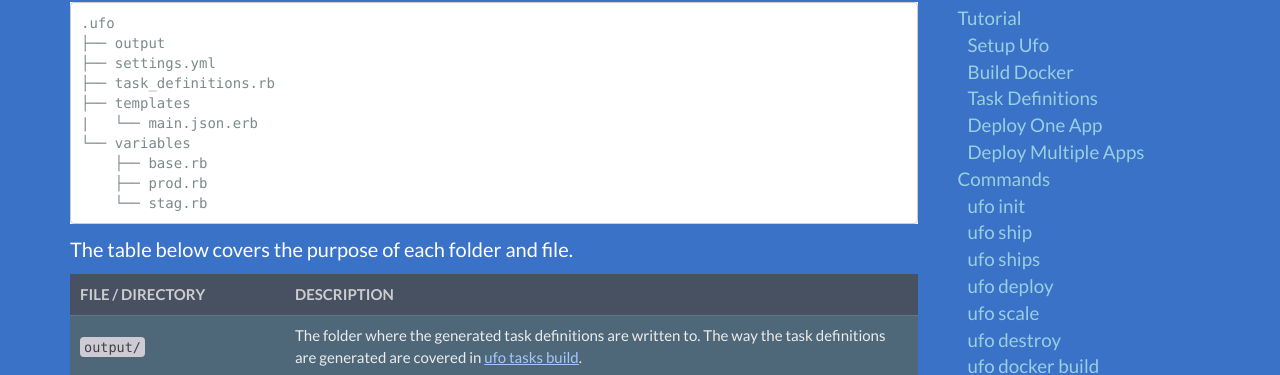
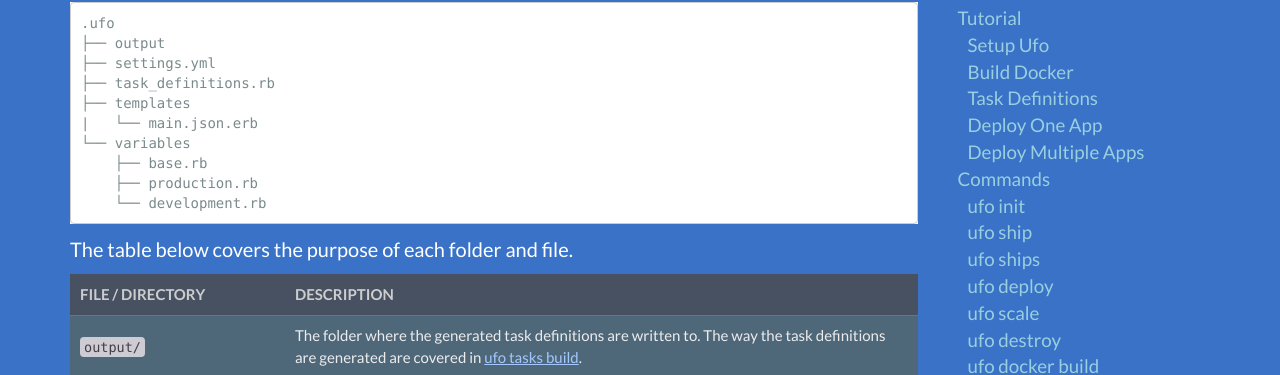
Before and after one commit to boltops-tools/ufo, a Jekyll site: the page built from docs/_docs/structure.md, in a window 1280 px wide and 900 px high. Shown: the part 282-657 px from the top of the window. Built offline with Jekyll 4.4.1, drawn with Linux system fonts in a browser that asks for light colours.

````diff
--- a/docs/_docs/structure.md
+++ b/docs/_docs/structure.md
@@ -13,8 +13,8 @@ Ufo creates a `.ufo` folder within your project which contains the required file
 |   └── main.json.erb
 └── variables
     ├── base.rb
-    ├── prod.rb
-    └── stag.rb
+    ├── production.rb
+    └── development.rb
 ```
 
 The table below covers the purpose of each folder and file.
````
Also changed, not shown: docs/_docs/tutorial-ufo-init.md (+2 -2 lines), docs/_docs/ufo-init.md (+2 -2 lines), docs/_docs/ufo-tasks-build.md (+1 -1 lines).
